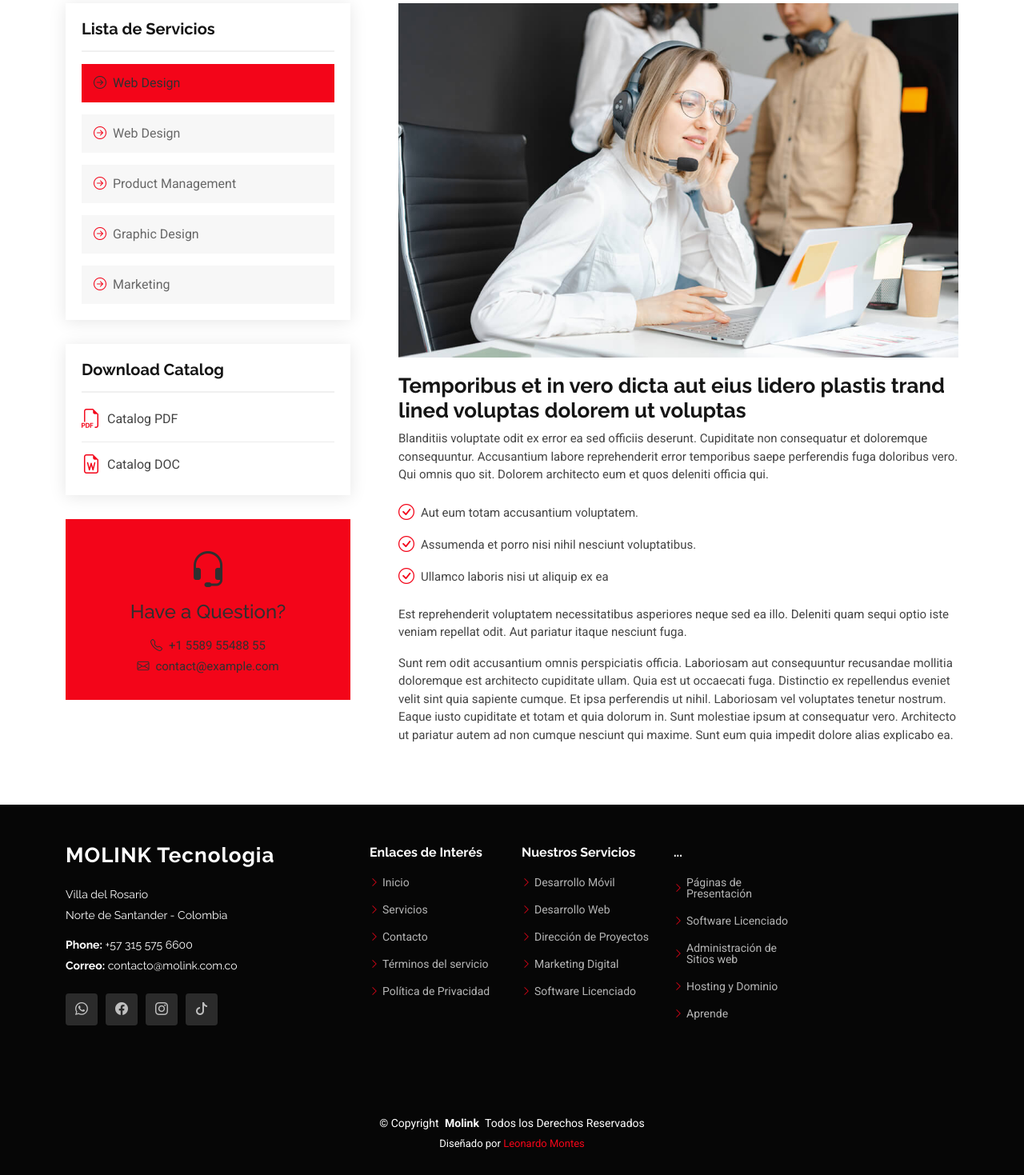
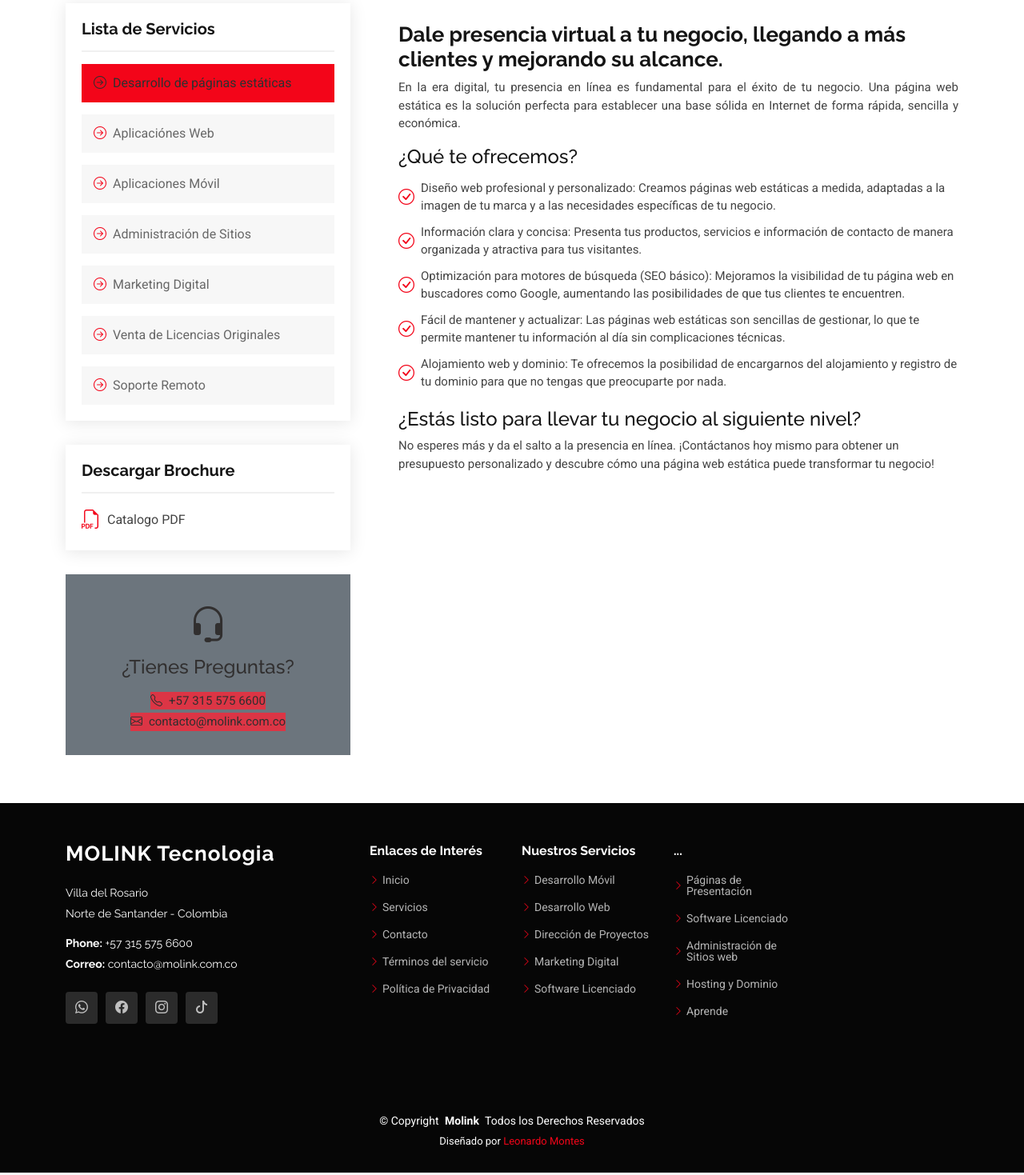
Before and after one commit to LFMG1993/molink, a PHP site: page /app/details.html in a window 1280 px wide. Shown: the part 80-1549 px from the top of the page at 80% size. Run offline with PHP 8.4, Linux system fonts and the light colour scheme.

Commit message:
ajustes a la pagina de detalles, aun en proceso

```diff
--- a/app/details.html
+++ b/app/details.html
@@ -42,61 +42,183 @@
                     <div class="service-box">
                         <h4>Lista de Servicios</h4>
                         <div class="services-list">
-                            <a href="#" class="active"><i
-                                    class="bi bi-arrow-right-circle"></i><span>Web Design</span></a>
-                            <a href="#"><i class="bi bi-arrow-right-circle"></i><span>Web Design</span></a>
-                            <a href="#"><i class="bi bi-arrow-right-circle"></i><span>Product Management</span></a>
-                            <a href="#"><i class="bi bi-arrow-right-circle"></i><span>Graphic Design</span></a>
-                            <a href="#"><i class="bi bi-arrow-right-circle"></i><span>Marketing</span></a>
+                            <a href="#" class="service-link active" data-bs-toggle="collapse"
+                               data-bs-target="#service1"><i
+                                    class="bi bi-arrow-right-circle"></i><span>Desarrollo de páginas estáticas</span></a>
+                            <a href="#" class="service-link" data-bs-toggle="collapse" data-bs-target="#service2"><i
+                                    class="service-link  bi bi-arrow-right-circle"></i><span>Aplicaciónes Web</span></a>
+                            <a href="#" class="service-link" data-bs-toggle="collapse" data-bs-target="#service3"><i
+                                    class="bi bi-arrow-right-circle"></i><span>Aplicaciones Móvil</span></a>
+                            <a href="#" class="service-link" data-bs-toggle="collapse" data-bs-target="#service4"><i
+                                    class="bi bi-arrow-right-circle"></i><span>Administración de Sitios</span></a>
+                            <a href="#" class="service-link" data-bs-toggle="collapse" data-bs-target="#service5"><i
+                                    class="bi bi-arrow-right-circle"></i><span>Marketing Digital</span></a>
+                            <a href="#" class="service-link" data-bs-toggle="collapse" data-bs-target="#service6"><i
+                                    class="bi bi-arrow-right-circle"></i><span>Venta de Licencias Originales</span></a>
+                            <a href="#" class="service-link" data-bs-toggle="collapse" data-bs-target="#service7"><i
+                                    class="bi bi-arrow-right-circle"></i><span>Soporte Remoto</span></a>
+
                         </div>
                     </div><!-- End Services List -->
 
                     <div class="service-box">
-                        <h4>Download Catalog</h4>
+                        <h4>Descargar Brochure</h4>
                         <div class="download-catalog">
-                            <a href="#"><i class="bi bi-filetype-pdf"></i><span>Catalog PDF</span></a>
-                            <a href="#"><i class="bi bi-file-earmark-word"></i><span>Catalog DOC</span></a>
+                            <a href="#"><i class="bi bi-filetype-pdf"></i><span>Catalogo PDF</span></a>
                         </div>
                     </div><!-- End Services List -->
 
-                    <div class="help-box d-flex flex-column justify-content-center align-items-center">
+                    <div class="help-box d-flex flex-column justify-content-center align-items-center bg-secondary">
                         <i class="bi bi-headset help-icon"></i>
-                        <h4>Have a Question?</h4>
-                        <p class="d-flex align-items-center mt-2 mb-0"><i class="bi bi-telephone me-2"></i> <span>+1 5589 55488 55</span>
+                        <h4>¿Tienes Preguntas?</h4>
+                        <p class="d-flex align-items-center mt-2 mb-0 bg-danger"><i class="bi bi-telephone me-2"></i><a
+                                href="https://wa.me/573155756600" target="_blank"><span>+57 315 575 6600</span></a>
                         </p>
-                        <p class="d-flex align-items-center mt-1 mb-0"><i class="bi bi-envelope me-2"></i> <a
-                                href="mailto:contact@example.com">contact@example.com</a></p>
+                        <p class="d-flex align-items-center mt-1 mb-0 bg-danger"><i class="bi bi-envelope me-2"></i> <a
+                                href="mailto:contacto@molink.com.co">contacto@molink.com.co</a></p>
                     </div>
 
                 </div>
 
-                <div class="col-lg-8 ps-lg-5" data-aos="fade-up" data-aos-delay="200">
-                    <img src="assets/img/services.jpg" alt="" class="img-fluid services-img">
-                    <h3>Temporibus et in vero dicta aut eius lidero plastis trand lined voluptas dolorem ut
-                        voluptas</h3>
+                <div class="col-lg-8 ps-lg-5" id="serviceContainer" data-aos="fade-up" data-aos-delay="200">
+                    <div class="service-content collapse show" id="service1" data-bs-parent="#serviceContainer">
+                        <br/>
+                        <h3>Dale presencia virtual a tu negocio, llegando a más clientes y mejorando su alcance.</h3>
+                        <p class="justify-text">
+                            En la era digital, tu presencia en línea es fundamental para el éxito de tu negocio. Una
+                            página web estática es la solución perfecta para establecer una base sólida en Internet de
+                            forma rápida, sencilla y económica.
+                        </p>
+                        <h4>¿Qué te ofrecemos?</h4>
+                        <ul>
+                            <li><i class="bi bi-check-circle"></i> <span>Diseño web profesional y personalizado: Creamos páginas web estáticas a medida, adaptadas a la imagen de tu marca y a las necesidades específicas de tu negocio.</span>
+                            </li>
+                            <li><i class="bi bi-check-circle"></i> <span>Información clara y concisa: Presenta tus productos, servicios e información de contacto de manera organizada y atractiva para tus visitantes.</span>
+                            </li>
+                            <li><i class="bi bi-check-circle"></i> <span>Optimización para motores de búsqueda (SEO básico): Mejoramos la visibilidad de tu página web en buscadores como Google, aumentando las posibilidades de que tus clientes te encuentren.</span>
+                            </li>
+                            <li><i class="bi bi-check-circle"></i> <span>Fácil de mantener y actualizar: Las páginas web estáticas son sencillas de gestionar, lo que te permite mantener tu información al día sin complicaciones técnicas. </span>
+                            </li>
+                            <li><i class="bi bi-check-circle"></i> <span>Alojamiento web y dominio: Te ofrecemos la posibilidad de encargarnos del alojamiento y registro de tu dominio para que no tengas que preocuparte por nada.</span>
+                            </li>
+                        </ul>
+                        <h4>¿Estás listo para llevar tu negocio al siguiente nivel?</h4>
                         <p>
-                        Blanditiis voluptate odit ex error ea sed officiis deserunt. Cupiditate non consequatur et
-                        doloremque consequuntur. Accusantium labore reprehenderit error temporibus saepe perferendis
-                        fuga doloribus vero. Qui omnis quo sit. Dolorem architecto eum et quos deleniti officia qui.
+                            No esperes más y da el salto a la presencia en línea. ¡Contáctanos hoy mismo para obtener un
+                            presupuesto personalizado y descubre cómo una página web estática puede transformar tu
+                            negocio!
+                        </p>
+                    </div>
+
+                    <div class="service-content collapse" id="service2" data-bs-parent="#serviceContainer">
+                        <br/>
+                        <h3>Dale alas a tu negocio con una aplicación web a medida, llegando a más clientes y
+                            optimizando tus procesos.</h3>
+                        <p class="justify-text">
+                            Las aplicaciones web se han convertido en una herramienta imprescindible para impulsar el
+                            crecimiento de cualquier negocio. Ya sea para mejorar la interacción con tus clientes,
+                            optimizar la gestión interna o lanzar nuevas funcionalidades, una aplicación web a medida te
+                            permite alcanzar tus objetivos de manera eficiente y escalable.
                         </p>
                         <ul>
-                        <li><i class="bi bi-check-circle"></i> <span>Aut eum totam accusantium voluptatem.</span></li>
-                        <li><i class="bi bi-check-circle"></i> <span>Assumenda et porro nisi nihil nesciunt voluptatibus.</span>
+                            <li><i class="bi bi-check-circle"></i> <span>Desarrollo de aplicaciones web personalizadas: Creamos aplicaciones web a medida, adaptadas a las necesidades específicas de tu negocio y a tus objetivos estratégicos.</span>
                             </li>
-                        <li><i class="bi bi-check-circle"></i> <span>Ullamco laboris nisi ut aliquip ex ea</span></li>
+                            <li><i class="bi bi-check-circle"></i> <span>Tecnologías de vanguardia: Utilizamos las últimas tecnologías y herramientas de desarrollo web para crear aplicaciones robustas, seguras y escalables.</span>
+                            </li>
+                            <li><i class="bi bi-check-circle"></i> <span>Integración con sistemas existentes: Integramos tu aplicación web con tus sistemas y plataformas actuales para optimizar tus procesos y evitar la duplicación de datos.</span>
+                            </li>
+                            <li><i class="bi bi-check-circle"></i> <span>Diseño intuitivo y experiencia de usuario optimizada: Priorizamos la usabilidad y la experiencia del usuario para garantizar que tu aplicación sea fácil de usar y atractiva para tus clientes o empleados.</span>
+                            </li>
+                            <li><i class="bi bi-check-circle"></i> <span>Soporte y mantenimiento continuo: Te ofrecemos soporte técnico y mantenimiento continuo para garantizar que tu aplicación funcione correctamente y se mantenga actualizada.</span>
+                            </li>
                         </ul>
-                    <p>
-                        Est reprehenderit voluptatem necessitatibus asperiores neque sed ea illo. Deleniti quam sequi
-                        optio iste veniam repellat odit. Aut pariatur itaque nesciunt fuga.
+                        <p class="justify-text">
+                            Con una aplicación web a medida, tu negocio podrá mejorar la interacción con los clientes al
+                            ofrecer una experiencia personalizada y atractiva, optimizar la gestión interna al
+                            automatizar tareas y agilizar procesos, aumentar la productividad al facilitar el acceso a
+                            la información y la colaboración, lanzar nuevas funcionalidades para ampliar tu oferta y
+                            llegar a nuevos mercados, y obtener una ventaja competitiva al destacar de la competencia
+                            con una solución innovadora y diferenciadora. En resumen, una aplicación web a medida te
+                            permite impulsar el crecimiento de tu negocio al mejorar la eficiencia, la productividad y
+                            la experiencia del cliente.
                         </p>
-                    <p>
-                        Sunt rem odit accusantium omnis perspiciatis officia. Laboriosam aut consequuntur recusandae
-                        mollitia doloremque est architecto cupiditate ullam. Quia est ut occaecati fuga. Distinctio ex
-                        repellendus eveniet velit sint quia sapiente cumque. Et ipsa perferendis ut nihil. Laboriosam
-                        vel voluptates tenetur nostrum. Eaque iusto cupiditate et totam et quia dolorum in. Sunt
-                        molestiae ipsum at consequatur vero. Architecto ut pariatur autem ad non cumque nesciunt qui
-                        maxime. Sunt eum quia impedit dolore alias explicabo ea.
+                    </div>
+
+                    <div class="service-content collapse" id="service3" data-bs-parent="#serviceContainer">
+                        <br/>
+                        <h3>Lleva tu negocio a la palma de la mano de tus clientes con una aplicación móvil a medida,
+                            impulsando el crecimiento y la fidelización.</h3>
+                        <p class="justify-text">
+                            En el mundo actual centrado en los dispositivos móviles, una aplicación móvil se ha
+                            convertido en una herramienta esencial para cualquier negocio que busque expandir su
+                            alcance, mejorar la interacción con sus clientes y optimizar sus procesos. Ya sea para
+                            ofrecer una experiencia de compra personalizada, facilitar el acceso a tus servicios o
+                            fortalecer la lealtad de tus clientes, una aplicación móvil a medida te permite alcanzar tus
+                            objetivos de manera efectiva y diferenciadora.
                         </p>
+                        <ul>
+                            <li><i class="bi bi-check-circle"></i> <span>Desarrollo de aplicaciones móviles personalizadas: Creamos aplicaciones móviles a medida para iOS y Android, adaptadas a las necesidades específicas de tu negocio, tu marca y tus objetivos..</span>
+                            </li>
+                            <li><i class="bi bi-check-circle"></i> <span>Diseño intuitivo y experiencia de usuario optimizada: Priorizamos la usabilidad y la experiencia del usuario para garantizar que tu aplicación sea fácil de usar, atractiva y genere un impacto positivo en tus clientes.</span>
+                            </li>
+                            <li><i class="bi bi-check-circle"></i> <span>Tecnologías de vanguardia: Utilizamos las últimas tecnologías y herramientas de desarrollo móvil para crear aplicaciones robustas, seguras y escalables.</span>
+                            </li>
+                            <li><i class="bi bi-check-circle"></i> <span>Integración con sistemas existentes: Integramos tu aplicación móvil con tus sistemas y plataformas actuales para optimizar tus procesos y evitar la duplicación de datos.</span>
+                            </li>
+                            <li><i class="bi bi-check-circle"></i> <span>Publicación en tiendas de aplicaciones: Te ayudamos a publicar tu aplicación en la App Store y Google Play para que tus clientes puedan descargarla fácilmente.</span>
+                            </li>
+                            <li><i class="bi bi-check-circle"></i> <span>Soporte y mantenimiento continuo: Te ofrecemos soporte técnico y mantenimiento continuo para garantizar que tu aplicación funcione correctamente y se mantenga actualizada.</span>
+                            </li>
+                        </ul>
+                        <p class="justify-text">
+                            Con una aplicación móvil a medida, los clientes de tu negocio se beneficiarán de una
+                            experiencia personalizada y cómoda al tener acceso directo a tus productos o servicios en
+                            sus dispositivos móviles, mayor facilidad para interactuar con tu empresa y realizar compras
+                            o solicitudes, acceso a contenido exclusivo y promociones especiales que fomentan la
+                            fidelidad, notificaciones y recordatorios que les mantienen informados sobre novedades y
+                            ofertas, y una mayor conexión con tu marca al tenerla presente en su día a día. En resumen,
+                            una aplicación móvil a medida mejora la experiencia del cliente, facilita la interacción y
+                            fomenta la lealtad.
+                        </p>
+                    </div>
+
+                    <div class="service-content collapse" id="service4" data-bs-parent="#serviceContainer">
+                        <br/>
+                        <h3>Mantén tu sitio web en óptimas condiciones y enfocado en el crecimiento de tu negocio con
+                            nuestros servicios profesionales de administración web.</h3>
+                        <p class="justify-text">
+                            Tu sitio web es la carta de presentación de tu negocio en línea. Sin embargo, mantener un
+                            sitio web funcional, seguro y actualizado requiere tiempo, conocimientos técnicos y una
+                            atención constante. Es por eso que ofrecemos servicios integrales de administración de
+                            sitios web diseñados para liberarte de estas tareas y permitirte concentrarte en lo que
+                            realmente importa: el crecimiento de tu negocio.
+                        </p>
+                        <ul>
+                            <li><i class="bi bi-check-circle"></i> <span>Mantenimiento técnico: Nos encargamos de mantener tu sitio web actualizado con las últimas versiones de software, parches de seguridad y optimizaciones de rendimiento. Esto garantiza que tu sitio web funcione de manera óptima y esté protegido contra vulnerabilidades.</span>
+                            </li>
+                            <li><i class="bi bi-check-circle"></i> <span>Gestión de contenidos: Te ayudamos a mantener tu sitio web fresco y relevante mediante la creación, edición y publicación de contenido de calidad. Ya sea que necesites actualizar noticias, agregar nuevas páginas o crear publicaciones de blog, nuestro equipo se encarga de todo.</span>
+                            </li>
+                            <li><i class="bi bi-check-circle"></i> <span>Monitorización y seguridad: Supervisamos tu sitio web las 24 horas del día, los 7 días de la semana para detectar y solucionar cualquier problema técnico o de seguridad de inmediato. Implementamos medidas de seguridad robustas para proteger tu sitio web contra ataques maliciosos y pérdida de datos.</span>
+                            </li>
+                            <li><i class="bi bi-check-circle"></i> <span>Optimización para motores de búsqueda (SEO): Mejoramos la visibilidad de tu sitio web en los resultados de búsqueda de Google y otros motores de búsqueda. Esto incluye la optimización de palabras clave, la creación de contenido relevante y la mejora de la estructura1 y el rendimiento de tu sitio web.</span>
+                            </li>
+                            <li><i class="bi bi-check-circle"></i> <span>Análisis de datos: Realizamos un seguimiento del rendimiento de tu sitio web y te proporcionamos informes detallados sobre el tráfico, el comportamiento de los usuarios y otras métricas importantes. Esta información te ayudará a tomar decisiones informadas sobre cómo mejorar tu sitio web y alcanzar tus objetivos de negocio.</span>
+                            </li>
+                        </ul>
+                        <p class="justify-text">
+                            Con nuestros servicios de administración de sitios web, tu negocio se beneficiará de un
+                            ahorro significativo de tiempo y recursos al delegar las tareas técnicas y de mantenimiento
+                            en manos de expertos, una mayor seguridad para tu sitio web gracias a nuestras medidas de
+                            protección proactivas, un aumento en el rendimiento de tu sitio web para ofrecer una
+                            experiencia de usuario óptima, una mejora en el posicionamiento SEO para atraer a más
+                            clientes potenciales a través de los motores de búsqueda, y la obtención de información
+                            valiosa a través de informes detallados que te permitirán tomar decisiones informadas para
+                            optimizar tu estrategia en línea. En resumen, te ayudamos a maximizar el potencial de tu
+                            sitio web para que se convierta en una herramienta poderosa para el crecimiento de tu
+                            negocio.
+                        </p>
+                    </div>
+
                 </div>
 
             </div>
@@ -189,7 +311,7 @@
 
 <!-- Preloader -->
 <div id="preloader"></div>
-
+<script src="../library/js/custom.js"></script>
 <script src="../library/js/bootstrap5.min.js"></script>
 <script src="../library/js/aos.js"></script>
 <script src="../library/js/swiper-bundle.min.js"></script>
--- a/library/css/main.css
+++ b/library/css/main.css
@@ -1713,3 +1713,7 @@ section,
   background-color: #fff; /* Fondo blanco para mejor contraste */
   border-radius: 8px; /* Bordes redondeados */
 }
+
+.justify-text {
+  text-align: justify;
+}
```
Also changed, not shown: library/js/custom.js (+11 -0 lines). Lines whose indentation alone changed are shown as unchanged.
